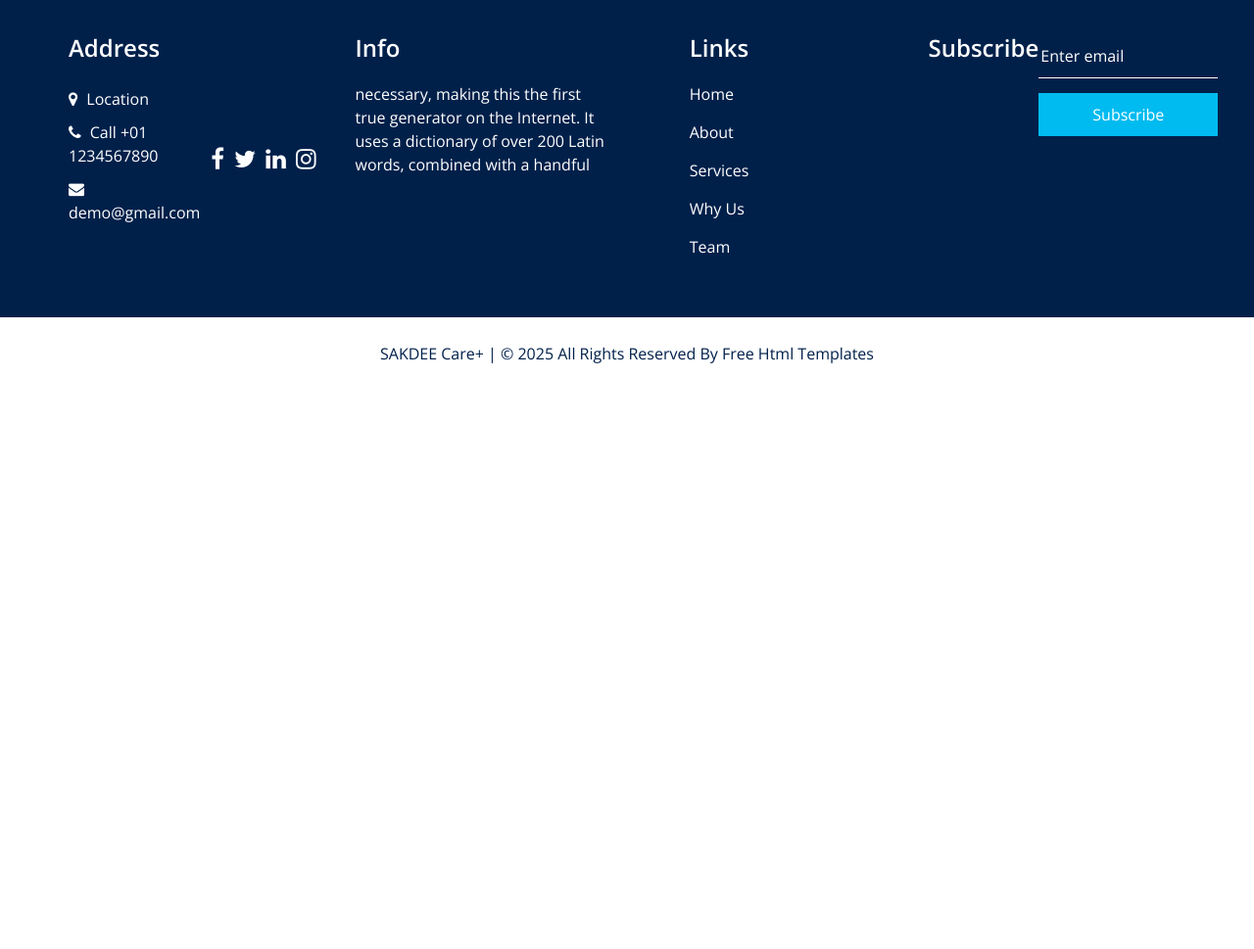
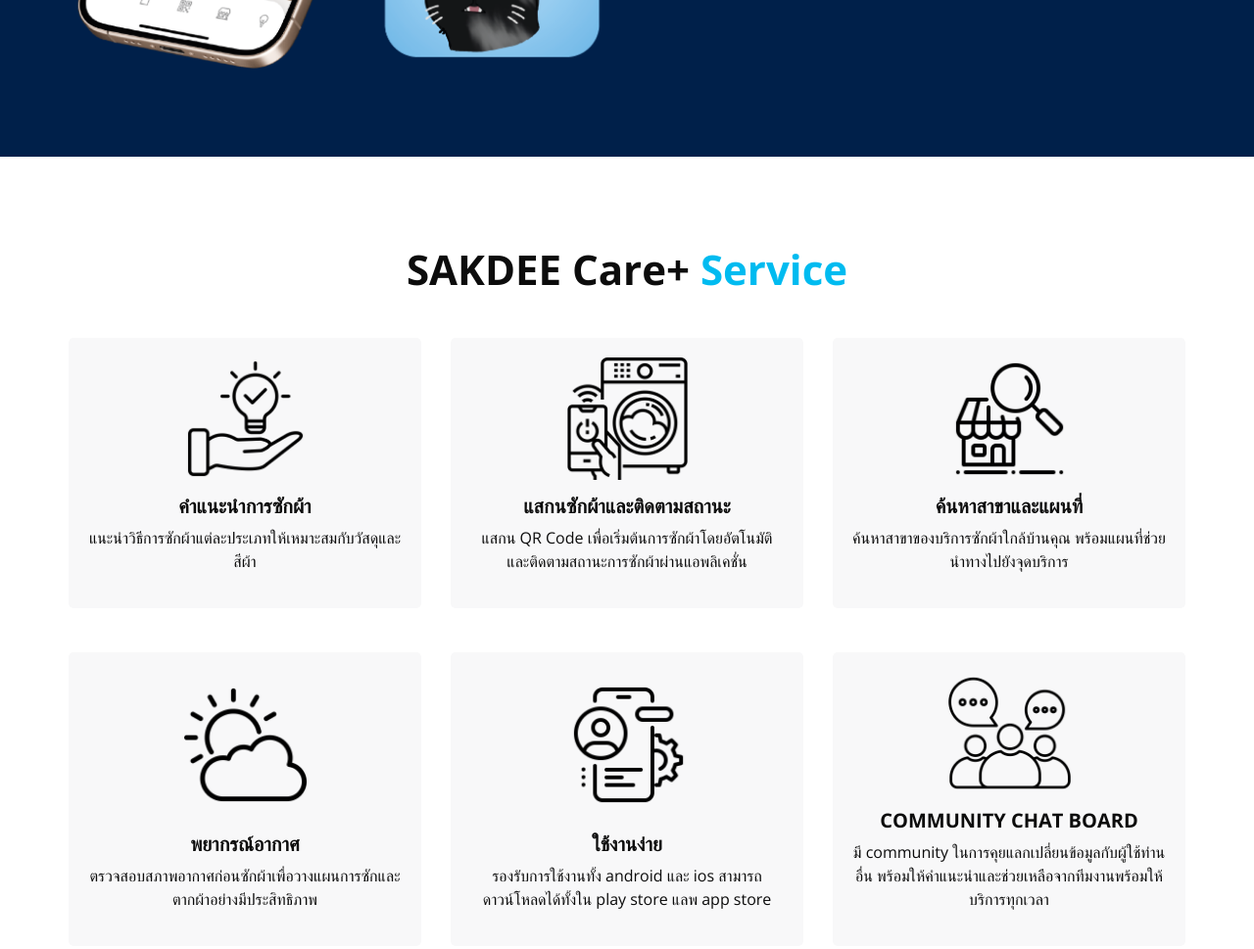
Before and after one commit to northsnx/SAKDEE.App, a plain HTML site: page AboutProject.html in a window 1280 px wide. Shown: the part 740-1709 px from the top of the page at 98% size. Before the commit the page ends 1138 px from the top, so only its background shows below. Drawn offline with nearby package versions, Linux system fonts and the light colour scheme; some packages are replaced by stand-ins of ours.

Commit message:
Update AboutProject.html and Pratner Stroe 23-03-2025 18:36 PM

```diff
--- a/AboutProject.html
+++ b/AboutProject.html
@@ -49,10 +49,10 @@
       <div class="container-fluid">
         <nav class="navbar navbar-expand-lg custom_nav-container ">
           <a class="navbar-brand" href="index.html">
-            <img src="images/Icon.png" alt="" style="max-width: 70px;">
-            <span>
-              About This Project
-            </span>
+            <img src="images/TopIcon.png" alt="">
+            <!-- <span>
+              About Us
+            </span> -->
           </a>
 
           <button class="navbar-toggler" type="button" data-toggle="collapse" data-target="#navbarSupportedContent" aria-controls="navbarSupportedContent" aria-expanded="false" aria-label="Toggle navigation">
@@ -66,10 +66,10 @@
                   <a class="nav-link" href="index.html">Home </a>
                 </li>
                 <li class="nav-item active" >
-                  <a class="nav-link" href="AboutProject.html"> About Project</a>
+                  <a class="nav-link" href="AboutProject.html"> About Us</a>
                 </li>
                 <li class="nav-item">
-                  <a class="nav-link" href="FindStore.html">Find Store</a>
+                  <a class="nav-link" href="FindStore.html">Partner Store</a>
                 </li>
                 <li class="nav-item">
                   <a class="nav-link" href="OurTeam.html">Our Team <span class="sr-only">(current)</span> </a>
@@ -93,139 +93,151 @@
     <div class="container  ">
       <div class="heading_container heading_center">
         <h2>
-          About <span>Us</span>
+          About <span>SAKDEE Care+ </span>App
         </h2>
         <p>
-          Magni quod blanditiis non minus sed aut voluptatum illum quisquam aspernatur ullam vel beatae rerum ipsum voluptatibus
+          ซักดี แคร์ พลัส เพื่อนคู่ใจเรื่องการซัก
         </p>
       </div>
       <div class="row">
         <div class="col-md-6 ">
           <div class="img-box">
-            <img src="images/about-img.png" alt="">
+            <img src="images/slider-img1.png" alt="">
           </div>
         </div>
         <div class="col-md-6">
           <div class="detail-box">
             <h3>
-              We Are Finexo
+              SAKDEE Care+
             </h3>
             <p>
-              There are many variations of passages of Lorem Ipsum available, but the majority have suffered alteration
-              in some form, by injected humour, or randomised words which don't look even slightly believable. If you
-              are going to use a passage of Lorem Ipsum, you need to be sure there isn't anything embarrassing hidden in
-              the middle of text. All
+              แอป Sakdee Care+ เป็นแอปพลิเคชันที่ออกแบบมาเพื่อช่วยให้ผู้ใช้สามารถดูแลและจัดการบริการซักอบได้อย่างสะดวกสบายผ่านสมาร์ทโฟน แอปนี้เป็นเหมือนผู้ช่วยส่วนตัวที่ทำให้การซักผ้าของคุณง่ายขึ้น ไม่ว่าจะเป็นการค้นหาสาขาใกล้บ้าน ตรวจสอบสถานะการซัก หรือรับคำแนะนำเกี่ยวกับวิธีการซักที่ถูกต้อง
             </p>
-            <p>
-              Molestiae odio earum non qui cumque provident voluptates, repellendus exercitationem, possimus at iste corrupti officiis unde alias eius ducimus reiciendis soluta eveniet. Nobis ullam ab omnis quasi expedita.
-            </p>
-            <a href="">
-              Read More
-            </a>
           </div>
         </div>
       </div>
     </div>
+
   </section>
 
   <!-- end about section -->
 
-  <!-- info section -->
+    <!-- service section -->
 
-  <section class="info_section layout_padding2">
-    <div class="container">
-      <div class="row">
-        <div class="col-md-6 col-lg-3 info_col">
-          <div class="info_contact">
-            <h4>
-              Address
-            </h4>
-            <div class="contact_link_box">
-              <a href="">
-                <i class="fa fa-map-marker" aria-hidden="true"></i>
-                <span>
-                  Location
-                </span>
-              </a>
-              <a href="">
-                <i class="fa fa-phone" aria-hidden="true"></i>
-                <span>
-                  Call +01 1234567890
-                </span>
-              </a>
-              <a href="">
-                <i class="fa fa-envelope" aria-hidden="true"></i>
-                <span>
-                  demo@gmail.com
-                </span>
-              </a>
+    <section class="service_section layout_padding">
+      <div class="service_container">
+        <div class="container ">
+          <div class="heading_container heading_center">
+            <h2>
+              SAKDEE Care+ <span>Service</span>
+            </h2>
+          </div>
+
+          <div class="row" >
+            <div class="col-md-4 ">
+              <div class="box ">
+                <div class="img-box">
+                  <img src="images/s1.png" alt="">
+                </div>
+                <div class="detail-box">
+                  <h5>
+                    คำแนะนำการซักผ้า
+                  </h5>
+                  <p>
+                    แนะนำวิธีการซักผ้าแต่ละประเภทให้เหมาะสมกับวัสดุและสีผ้า
+                  </p>
+                </div>
+              </div>
+            </div>
+
+            <div class="col-md-4 ">
+              <div class="box ">
+                <div class="img-box">
+                  <img src="images/s2.png" alt="">
+                </div>
+                <div class="detail-box">
+                  <h5>
+                    แสกนซักผ้าและติดตามสถานะ
+                  </h5>
+                  <p>
+                    แสกน QR Code เพื่อเริ่มต้นการซักผ้าโดยอัตโนมัติ และติดตามสถานะการซักผ้าผ่านแอพลิเคชั่น
+                  </p>
+                </div>
+              </div>
+            </div>
+
+            <div class="col-md-4 ">
+              <div class="box ">
+                <div class="img-box">
+                  <img src="images/s3.png" alt="">
+                </div>
+                <div class="detail-box">
+                  <h5>
+                    ค้นหาสาขาและแผนที่
+                  </h5>
+                  <p>
+                    ค้นหาสาขาของบริการซักผ้าใกล้บ้านคุณ พร้อมแผนที่ช่วยนำทางไปยังจุดบริการ
+                  </p>
+                </div>
+              </div>
             </div>
           </div>
-          <div class="info_social">
-            <a href="">
-              <i class="fa fa-facebook" aria-hidden="true"></i>
-            </a>
-            <a href="">
-              <i class="fa fa-twitter" aria-hidden="true"></i>
-            </a>
-            <a href="">
-              <i class="fa fa-linkedin" aria-hidden="true"></i>
-            </a>
-            <a href="">
-              <i class="fa fa-instagram" aria-hidden="true"></i>
-            </a>
-          </div>
-        </div>
-        <div class="col-md-6 col-lg-3 info_col">
-          <div class="info_detail">
-            <h4>
-              Info
-            </h4>
-            <p>
-              necessary, making this the first true generator on the Internet. It uses a dictionary of over 200 Latin words, combined with a handful
-            </p>
-          </div>
-        </div>
-        <div class="col-md-6 col-lg-2 mx-auto info_col">
-          <div class="info_link_box">
-            <h4>
-              Links
-            </h4>
-            <div class="info_links">
-              <a class="active" href="index.html">
-                Home
-              </a>
-              <a class="" href="about.html">
-                About
-              </a>
-              <a class="" href="service.html">
-                Services
-              </a>
-              <a class="" href="why.html">
-                Why Us
-              </a>
-              <a class="" href="team.html">
-                Team
-              </a>
+
+          <div class="row">
+            <div class="col-md-4 ">
+              <div class="box ">
+                <div class="img-box">
+                  <img src="images/s4.png" alt="">
+                </div>
+                <div class="detail-box">
+                  <h5>
+                    พยากรณ์อากาศ
+                  </h5>
+                  <p>
+                    ตรวจสอบสภาพอากาศก่อนซักผ้าเพื่อวางแผนการซักและตากผ้าอย่างมีประสิทธิภาพ
+                  </p>
+                </div>
+              </div>
+            </div>
+
+            <div class="col-md-4 ">
+              <div class="box ">
+                <div class="img-box">
+                  <img src="images/s5.png" alt="">
+                </div>
+                <div class="detail-box">
+                  <h5>
+                    ใช้งานง่าย
+                  </h5>
+                  <p>
+                    รองรับการใช้งานทั้ง android และ ios สามารถดาวน์โหลดได้ทั้งใน play store แลพ app store
+                  </p>
+                </div>
+              </div>
+            </div>
+
+            <div class="col-md-4 ">
+              <div class="box ">
+                <div class="img-box">
+                  <img src="images/s6.png" alt="">
+                </div>
+                <div class="detail-box">
+                  <h5>
+                    Community Chat Board
+                  </h5>
+                  <p>
+                    มี community ในการคุยแลกเปลี่ยนข้อมูลกับผู้ใช้ท่านอื่น พร้อมให้คำแนะนำและช่วยเหลือจากทีมงานพร้อมให้บริการทุกเวลา
+                  </p>
+                </div>
+              </div>
             </div>
           </div>
         </div>
-        <div class="col-md-6 col-lg-3 info_col ">
-          <h4>
-            Subscribe
-          </h4>
-          <form action="#">
-            <input type="text" placeholder="Enter email" />
-            <button type="submit">
-              Subscribe
-            </button>
-          </form>
-        </div>
       </div>
-    </div>
-  </section>
+    </section>
 
-  <!-- end info section -->
+    <!-- end service section -->
+
 
   <!-- footer section -->
   <section class="footer_section">
--- a/css/style.css
+++ b/css/style.css
@@ -47,6 +47,7 @@ body {
   position: relative;
   font-weight: bold;
   margin-bottom: 0;
+  font-size: 42px;
 }
 
 .heading_container h2 span {
@@ -56,6 +57,7 @@ body {
 .heading_container p {
   margin-top: 10px;
   margin-bottom: 0;
+  font-size: 20px;
 }
 
 .heading_container.heading_center {
@@ -521,10 +523,12 @@ a:focus {
 
 .about_section .detail-box h3 {
   font-weight: bold;
+  font-size: 38px;
 }
 
 .about_section .detail-box p {
   margin-top: 15px;
+  font-size: 22px;
 }
 
 .about_section .detail-box a {
```
Also changed, not shown: FindStore.html (+19 -6 lines), OurTeam.html (+6 -4 lines), index.html (+3 -3 lines).
